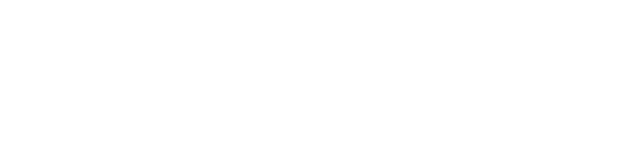
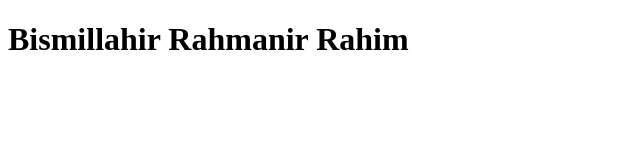
Before and after one commit to syedashiqbd/Food-Castle-1st-Assingment, a plain HTML site: page index.html in a window 1280 px wide. Shown: the whole page, without its empty margins (0-640 px from the left). Drawn offline with Linux system fonts and the light colour scheme.

Commit message:
5th commit

```diff
--- a/index.html
+++ b/index.html
@@ -7,5 +7,7 @@
     <title>Food Castle</title>
     <link rel="stylesheet" href="style.css" />
   </head>
-  <body></body>
+  <body>
+    <h1>Bismillahir Rahmanir Rahim</h1>
+  </body>
 </html>
```
